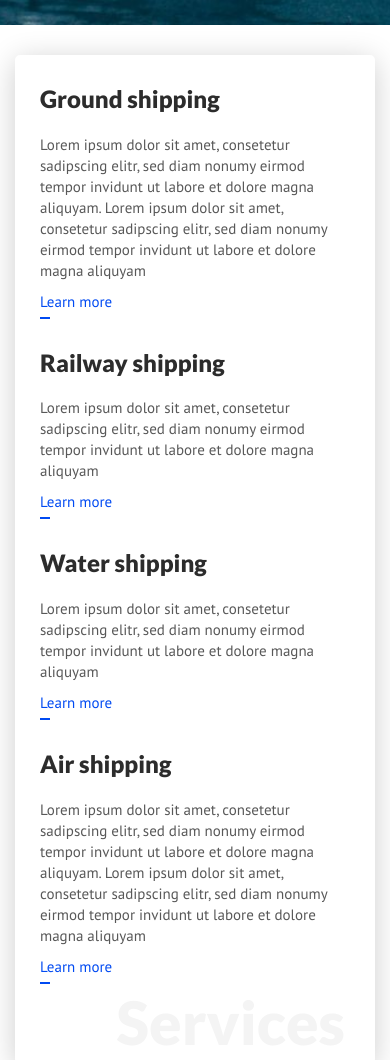
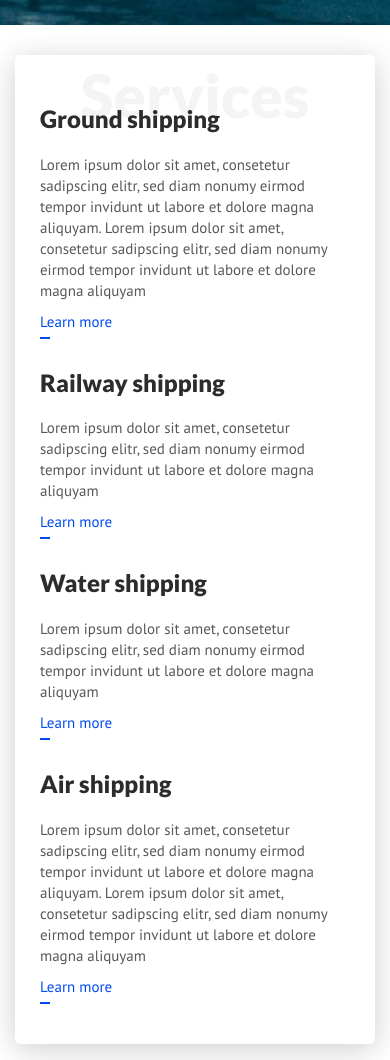
Before and after one commit to AlexeyBoykoIT/cypress, a plain HTML site: page index.html in a window 390 px wide. Shown: the part 639-1699 px from the top of the page. Drawn offline with Linux system fonts and the light colour scheme.

Commit message:
Services

```diff
--- a/assets/css/style.css
+++ b/assets/css/style.css
@@ -1293,8 +1293,20 @@ ul, ol {
         }
 
         /* Services */
+        .services {
+            padding-top: 50px;
+            padding-bottom: 10px;
+        }
+
         .services__main--title {
+            width: 100%;
+
             font-size: 60px;
+            text-align: center;
+
+            bottom: auto;
+            right: auto;
+            top: 10px;
         }
 
         .services__item {
```
